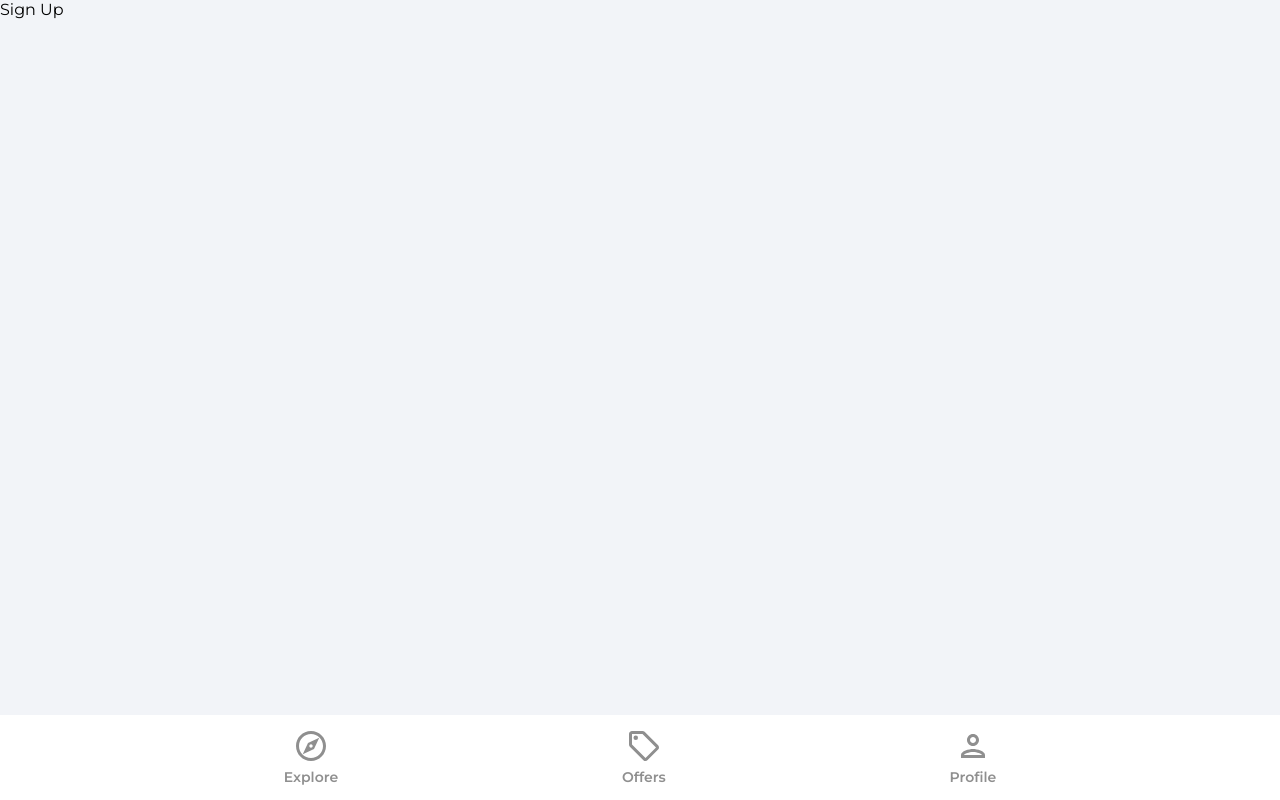
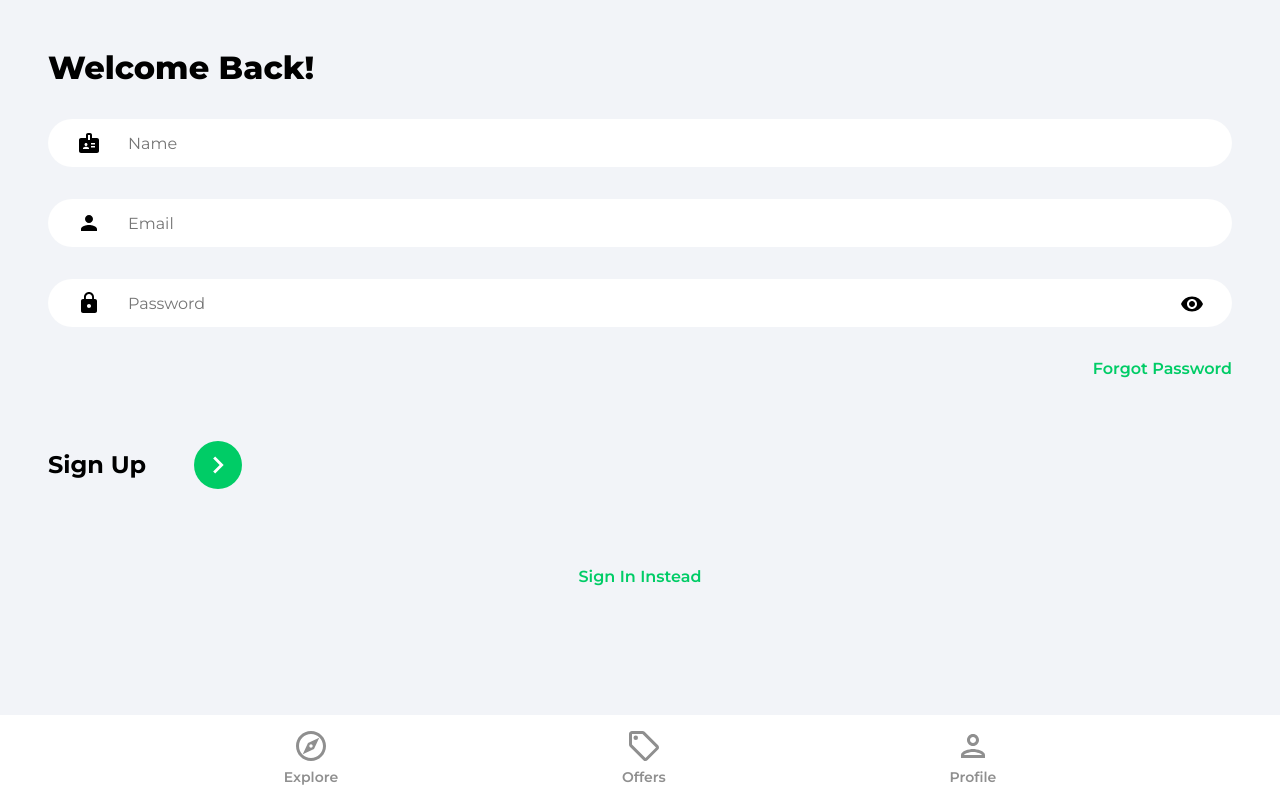
Before and after one commit to wildanvin/house-marketplace, a React (Create React App) app: page /sign-up in a window 1280 px wide. Built offline with nearby package versions, Linux system fonts and the light colour scheme.

Commit message:
Sign In & Sign Up forms

```diff
--- a/src/pages/SignIn.jsx
+++ b/src/pages/SignIn.jsx
@@ -1,5 +1,103 @@
+import { useState } from "react"
+//import { toast } from 'react-toastify'
+import { Link, useNavigate } from "react-router-dom"
+//import { getAuth, signInWithEmailAndPassword } from 'firebase/auth'
+//import OAuth from '../components/OAuth'
+import { ReactComponent as ArrowRightIcon } from "../assets/svg/keyboardArrowRightIcon.svg"
+import visibilityIcon from "../assets/svg/visibilityIcon.svg"
+
 function SignIn() {
-  return <div>Sign In</div>
+  const [showPassword, setShowPassword] = useState(false)
+  const [formData, setFormData] = useState({
+    email: "",
+    password: "",
+  })
+  const { email, password } = formData
+
+  const navigate = useNavigate()
+
+  const onChange = (e) => {
+    setFormData((prevState) => ({
+      ...prevState,
+      [e.target.id]: e.target.value,
+    }))
+  }
+
+  // const onSubmit = async (e) => {
+  //   e.preventDefault()
+
+  //   try {
+  //     const auth = getAuth()
+
+  //     const userCredential = await signInWithEmailAndPassword(
+  //       auth,
+  //       email,
+  //       password
+  //     )
+
+  //     if (userCredential.user) {
+  //       navigate('/')
+  //     }
+  //   } catch (error) {
+  //     toast.error('Bad User Credentials')
+  //   }
+  // }
+
+  return (
+    <>
+      <div className="pageContainer">
+        <header>
+          <p className="pageHeader">Welcome Back!</p>
+        </header>
+
+        <form>
+          <input
+            type="email"
+            className="emailInput"
+            placeholder="Email"
+            id="email"
+            value={email}
+            onChange={onChange}
+          />
+
+          <div className="passwordInputDiv">
+            <input
+              type={showPassword ? "text" : "password"}
+              className="passwordInput"
+              placeholder="Password"
+              id="password"
+              value={password}
+              onChange={onChange}
+            />
+
+            <img
+              src={visibilityIcon}
+              alt="show password"
+              className="showPassword"
+              onClick={() => setShowPassword((prevState) => !prevState)}
+            />
+          </div>
+
+          <Link to="/forgot-password" className="forgotPasswordLink">
+            Forgot Password
+          </Link>
+
+          <div className="signInBar">
+            <p className="signInText">Sign In</p>
+            <button className="signInButton">
+              <ArrowRightIcon fill="#ffffff" width="34px" height="34px" />
+            </button>
+          </div>
+        </form>
+
+        {/* <OAuth /> */}
+
+        <Link to="/sign-up" className="registerLink">
+          Sign Up Instead
+        </Link>
+      </div>
+    </>
+  )
 }
 
 export default SignIn
--- a/src/pages/SignUp.jsx
+++ b/src/pages/SignUp.jsx
@@ -1,5 +1,113 @@
+import { useState } from "react"
+//import { toast } from 'react-toastify'
+import { Link, useNavigate } from "react-router-dom"
+//import { getAuth, signInWithEmailAndPassword } from 'firebase/auth'
+//import OAuth from '../components/OAuth'
+import { ReactComponent as ArrowRightIcon } from "../assets/svg/keyboardArrowRightIcon.svg"
+import visibilityIcon from "../assets/svg/visibilityIcon.svg"
+
 function SignUp() {
-  return <div>Sign Up</div>
+  const [showPassword, setShowPassword] = useState(false)
+  const [formData, setFormData] = useState({
+    name: "",
+    email: "",
+    password: "",
+  })
+  const { name, email, password } = formData
+
+  const navigate = useNavigate()
+
+  const onChange = (e) => {
+    setFormData((prevState) => ({
+      ...prevState,
+      [e.target.id]: e.target.value,
+    }))
+  }
+
+  // const onSubmit = async (e) => {
+  //   e.preventDefault()
+
+  //   try {
+  //     const auth = getAuth()
+
+  //     const userCredential = await signInWithEmailAndPassword(
+  //       auth,
+  //       email,
+  //       password
+  //     )
+
+  //     if (userCredential.user) {
+  //       navigate('/')
+  //     }
+  //   } catch (error) {
+  //     toast.error('Bad User Credentials')
+  //   }
+  // }
+
+  return (
+    <>
+      <div className="pageContainer">
+        <header>
+          <p className="pageHeader">Welcome Back!</p>
+        </header>
+
+        <form>
+          <input
+            type="text"
+            className="nameInput"
+            placeholder="Name"
+            id="name"
+            value={name}
+            onChange={onChange}
+          />
+
+          <input
+            type="email"
+            className="emailInput"
+            placeholder="Email"
+            id="email"
+            value={email}
+            onChange={onChange}
+          />
+
+          <div className="passwordInputDiv">
+            <input
+              type={showPassword ? "text" : "password"}
+              className="passwordInput"
+              placeholder="Password"
+              id="password"
+              value={password}
+              onChange={onChange}
+            />
+
+            <img
+              src={visibilityIcon}
+              alt="show password"
+              className="showPassword"
+              onClick={() => setShowPassword((prevState) => !prevState)}
+            />
+          </div>
+
+          <Link to="/forgot-password" className="forgotPasswordLink">
+            Forgot Password
+          </Link>
+
+          <div className="signUpBar">
+            <p className="signUpText">Sign Up</p>
+            <button className="signUpButton">
+              <ArrowRightIcon fill="#ffffff" width="34px" height="34px" />
+            </button>
+          </div>
+        </form>
+
+        {/* <OAuth /> */}
+
+        <Link to="/sign-in" className="registerLink">
+          Sign In Instead
+        </Link>
+      </div>
+    </>
+  )
 }
 
 export default SignUp
```
